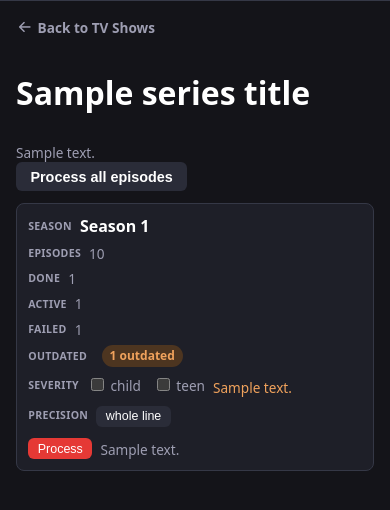
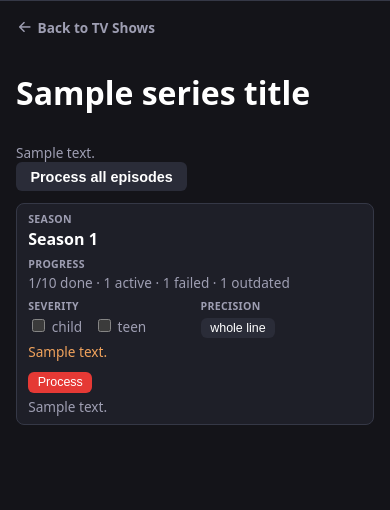
Before and after one commit to dpresti/vulgarr, a Python web app: template app/templates/show_detail.html in a window 390 px wide. Shown: the part 84-594 px from the top of the page. Run offline with Jinja, Linux system fonts and the light colour scheme; the template is opened without the code that fills it: most values are stand-ins (such as "Sample title", 1, 10 or a date in 2020); some libraries are stand-ins or nearby versions.

Commit message:
Word list single-line rows, tappable season cards, condense season/episode fields
Word List: back to one compact row per term (term, severity, enabled,
delete-icon) instead of a 2x2 grid, using a flex row with an icon-only
Delete button to make room.

Season cards: the whole card now navigates to the season on tap, not just
the small "Season N" text -- a transparent stretched-link overlay on the
card, with the real controls (severity checkboxes, precision toggle,
process button) explicitly raised above it so they still get their own
taps instead of triggering navigation. Verified both interactions
end-to-end (tapping blank card area navigates; tapping a checkbox toggles
it and stays put).

Seasons and episodes were crowded (9 and 7 stacked fields respectively).
Seasons: episode/done/active/failed/outdated folded into one summary line
("2/3 done · 1 active"), only mentioning the nonzero parts. Episodes:
"Muted cues" (secondary/diagnostic) hidden on mobile, kept on desktop.
Both now use the 2-column grid with the title spanning full width.

Co-Authored-By: Claude Sonnet 5 <noreply@anthropic.com>

```diff
--- a/app/templates/base.html
+++ b/app/templates/base.html
@@ -102,6 +102,9 @@
     .search-bar { display: flex; flex-wrap: wrap; gap: 0.5rem; align-items: center; margin: 0.75rem 0; }
     .search-bar input[type=text] { flex: 1; min-width: 120px; }
     .table-scroll { overflow-x: auto; -webkit-overflow-scrolling: touch; }
+    /* Desktop keeps the real separate stat columns; mobile folds them into one
+       summary line instead (see .card-grid td.stat-cell-hide-mobile). */
+    .mobile-only-summary { display: none; }
     table { width: 100%; border-collapse: collapse; margin-top: 1rem; }
     th, td { text-align: left; padding: 0.45rem 0.75rem; border-bottom: 1px solid var(--vulgarr-border); vertical-align: middle; }
     th { color: var(--vulgarr-text-secondary); font-size: 0.85rem; text-transform: uppercase; }
@@ -338,6 +341,42 @@
          non-mobile <table> too). */
       .responsive-table .card-grid-reorder td:nth-child(3) { order: 4; }
       .responsive-table .card-grid-reorder td:nth-child(4) { order: 3; }
+      /* A field that should keep spanning the full card width even inside a
+         2-column grid table (a merged summary line, typically). */
+      .responsive-table .card-grid td.span-full { grid-column: 1 / -1; }
+      /* Stat columns folded into a single mobile-only summary line (see
+         span-full/mobile-only-summary below) -- still real <td>s so the
+         non-mobile <table> keeps its normal separate columns. */
+      .responsive-table .card-grid td.stat-cell-hide-mobile { display: none !important; }
+
+      /* ---- mobile: Word List reads better as one compact row per term than
+         a 2x2 grid -- everything (term, severity, enabled, delete) on a
+         single line, icon-only Delete to make room. ---- */
+      .responsive-table .card-row tr { display: flex; align-items: center; gap: 0.5rem; padding: 0.5rem 0.65rem; }
+      .responsive-table .card-row td { display: block; padding: 0; }
+      .responsive-table .card-row td::before { display: none; }
+      .responsive-table .card-row td:first-child {
+        flex: 1; min-width: 0; font-weight: 600;
+        overflow: hidden; text-overflow: ellipsis; white-space: nowrap;
+      }
+      .responsive-table .card-row .severity-checks { gap: 0.4rem; font-size: 0.78rem; white-space: nowrap; }
+      .responsive-table .card-row button { padding: 0.28rem 0.5rem; font-size: 0.78rem; white-space: nowrap; }
+      .responsive-table .card-row button i { font-size: 0.95rem; }
+      .responsive-table .card-row .btn-label { display: none; }
+
+      /* ---- mobile: the season/show-detail table's whole card should feel
+         tappable (it already looks like a button/card), not just the small
+         "Season N" text inside it -- a transparent full-card overlay on the
+         link handles that, while explicitly raising the real controls
+         (checkboxes/buttons) above it so they still get their own taps. ---- */
+      .responsive-table .card-tap tr { position: relative; }
+      .responsive-table .card-tap td:first-child a.title-link { position: static; }
+      .responsive-table .card-tap td:first-child a.title-link::after {
+        content: ""; position: absolute; inset: 0; z-index: 1;
+      }
+      .responsive-table .card-tap td form, .responsive-table .card-tap td button {
+        position: relative; z-index: 2;
+      }
     }
 
     /* A second, tighter tier for the smallest phones (e.g. iPhone SE-class,
--- a/app/templates/partials/library_table.html
+++ b/app/templates/partials/library_table.html
@@ -1,5 +1,5 @@
 <div class="table-scroll responsive-table">
-<table id="library-table">
+<table id="library-table" class="card-grid card-grid-lead">
   <thead>
     <tr>
       <th>{% if movie_sort_link is defined %}<a href="{{ movie_sort_link('title') }}">Title{% if movie_sort == 'title' %} {{ '▲' if movie_dir == 'asc' else '▼' }}{% endif %}</a>{% else %}Title{% endif %}</th>
--- a/app/templates/partials/season_row.html
+++ b/app/templates/partials/season_row.html
@@ -1,11 +1,12 @@
 {% set current_levels = (season.severity_levels or '').split(',') %}
 <tr id="season-row-{{ season.season_number }}">
   <td data-label="Season"><a class="title-link" href="/library/shows/{{ series_id }}/season/{{ season.season_number }}">Season {{ season.season_number }}</a></td>
-  <td data-label="Episodes" class="muted">{{ season.total }}</td>
-  <td data-label="Done" class="muted">{{ season.done_count }}</td>
-  <td data-label="Active" class="muted">{{ season.active_count }}</td>
-  <td data-label="Failed" class="muted">{{ season.failed_count }}</td>
-  <td data-label="Outdated">{% if season.outdated_count %}<span class="badge badge-outdated">{{ season.outdated_count }} outdated</span>{% else %}<span class="muted">—</span>{% endif %}</td>
+  <td data-label="Episodes" class="muted stat-cell-hide-mobile">{{ season.total }}</td>
+  <td data-label="Done" class="muted stat-cell-hide-mobile">{{ season.done_count }}</td>
+  <td data-label="Active" class="muted stat-cell-hide-mobile">{{ season.active_count }}</td>
+  <td data-label="Failed" class="muted stat-cell-hide-mobile">{{ season.failed_count }}</td>
+  <td data-label="Outdated" class="stat-cell-hide-mobile">{% if season.outdated_count %}<span class="badge badge-outdated">{{ season.outdated_count }} outdated</span>{% else %}<span class="muted">—</span>{% endif %}</td>
+  <td data-label="Progress" class="muted span-full mobile-only-summary">{{ season.done_count }}/{{ season.total }} done{% if season.active_count %} &middot; {{ season.active_count }} active{% endif %}{% if season.failed_count %} &middot; {{ season.failed_count }} failed{% endif %}{% if season.outdated_count %} &middot; {{ season.outdated_count }} outdated{% endif %}</td>
   <td data-label="Severity">
     <form hx-post="/library/shows/{{ series_id }}/season/{{ season.season_number }}/severity" hx-target="#season-row-{{ season.season_number }}" hx-swap="outerHTML">
       <span class="severity-checks">
--- a/app/templates/partials/title_row.html
+++ b/app/templates/partials/title_row.html
@@ -13,7 +13,7 @@
       {% if row.bazarr_message %}<div class="muted">{{ row.bazarr_message }}</div>{% endif %}
     {% endif %}
   </td>
-  <td data-label="Muted cues" class="muted">{{ row.title.matched_cue_count if row.title.matched_cue_count is not none else '—' }}</td>
+  <td data-label="Muted cues" class="muted stat-cell-hide-mobile">{{ row.title.matched_cue_count if row.title.matched_cue_count is not none else '—' }}</td>
   <td data-label="Severity">
     <form hx-post="/library/{{ row.title.id }}/severity" hx-target="#title-row-{{ row.title.id }}" hx-swap="outerHTML">
       {% if season_context %}<input type="hidden" name="short_label" value="true">{% endif %}
--- a/app/templates/partials/wordlist_table.html
+++ b/app/templates/partials/wordlist_table.html
@@ -6,7 +6,7 @@
   <input type="hidden" name="sort_dir" value="{{ sort_dir }}">
 {% endmacro %}
 
-<table id="wordlist-table" class="card-grid">
+<table id="wordlist-table" class="card-row">
   <thead>
     <tr>
       <th><a href="{{ sort_link('term') }}">Term{% if sort == 'term' or not sort %} {{ '▲' if sort_dir == 'asc' else '▼' }}{% endif %}</a></th>
@@ -38,7 +38,7 @@
       </td>
       <td data-label="">
         <form hx-post="/wordlist/{{ entry.id }}/delete" hx-target="#wordlist-table" hx-swap="outerHTML" hx-confirm="Remove '{{ entry.term }}' from the word list?">
-          <button type="submit" class="danger">Delete</button>
+          <button type="submit" class="danger" title="Delete"><i class="ti ti-trash" aria-hidden="true"></i><span class="btn-label">Delete</span></button>
           {{ state_fields() }}
         </form>
       </td>
--- a/app/templates/show_detail.html
+++ b/app/templates/show_detail.html
@@ -12,7 +12,7 @@
   </div>
 
   <div class="table-scroll responsive-table">
-  <table>
+  <table class="card-grid card-grid-lead card-tap">
     <thead>
       <tr>
         <th>Season</th>
```
